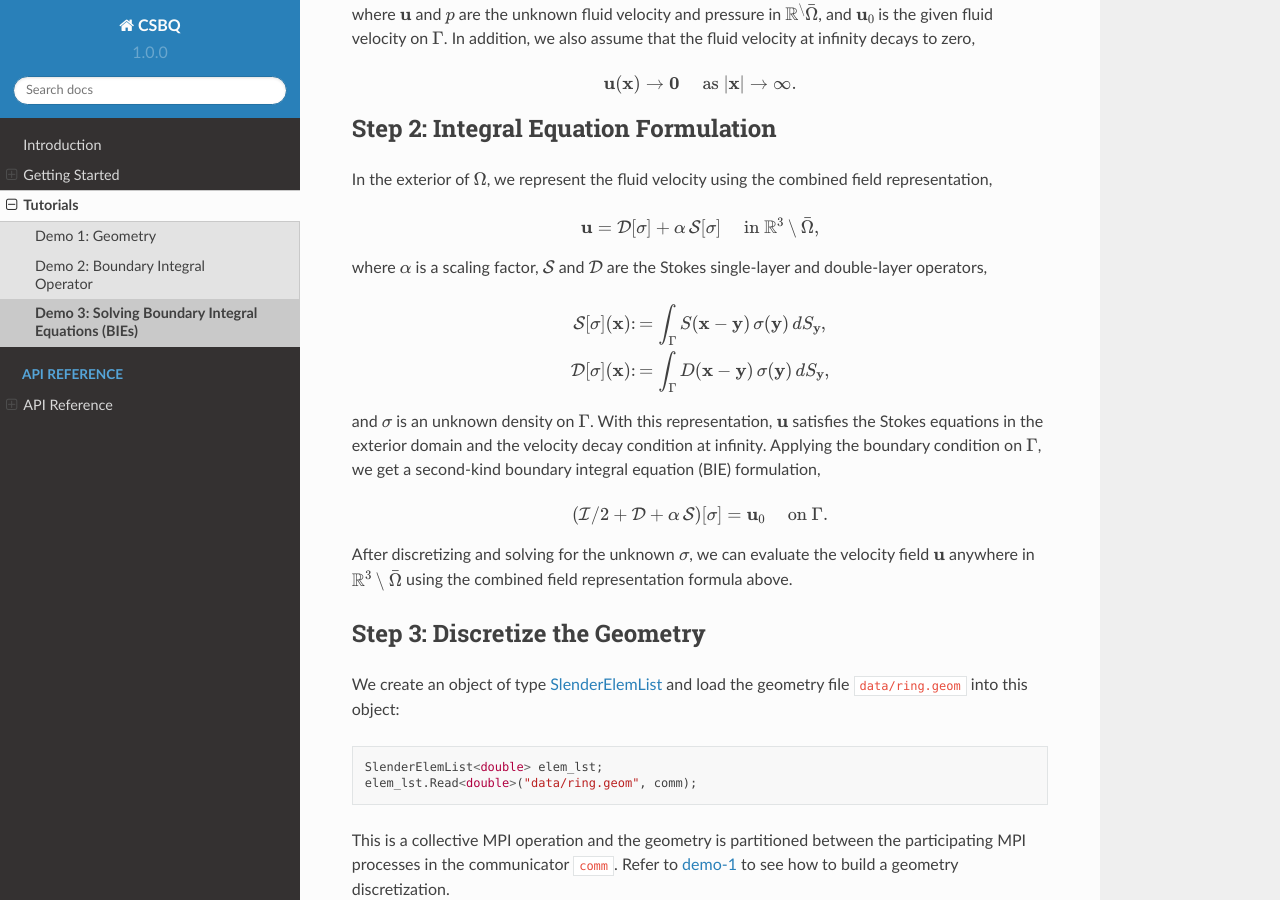
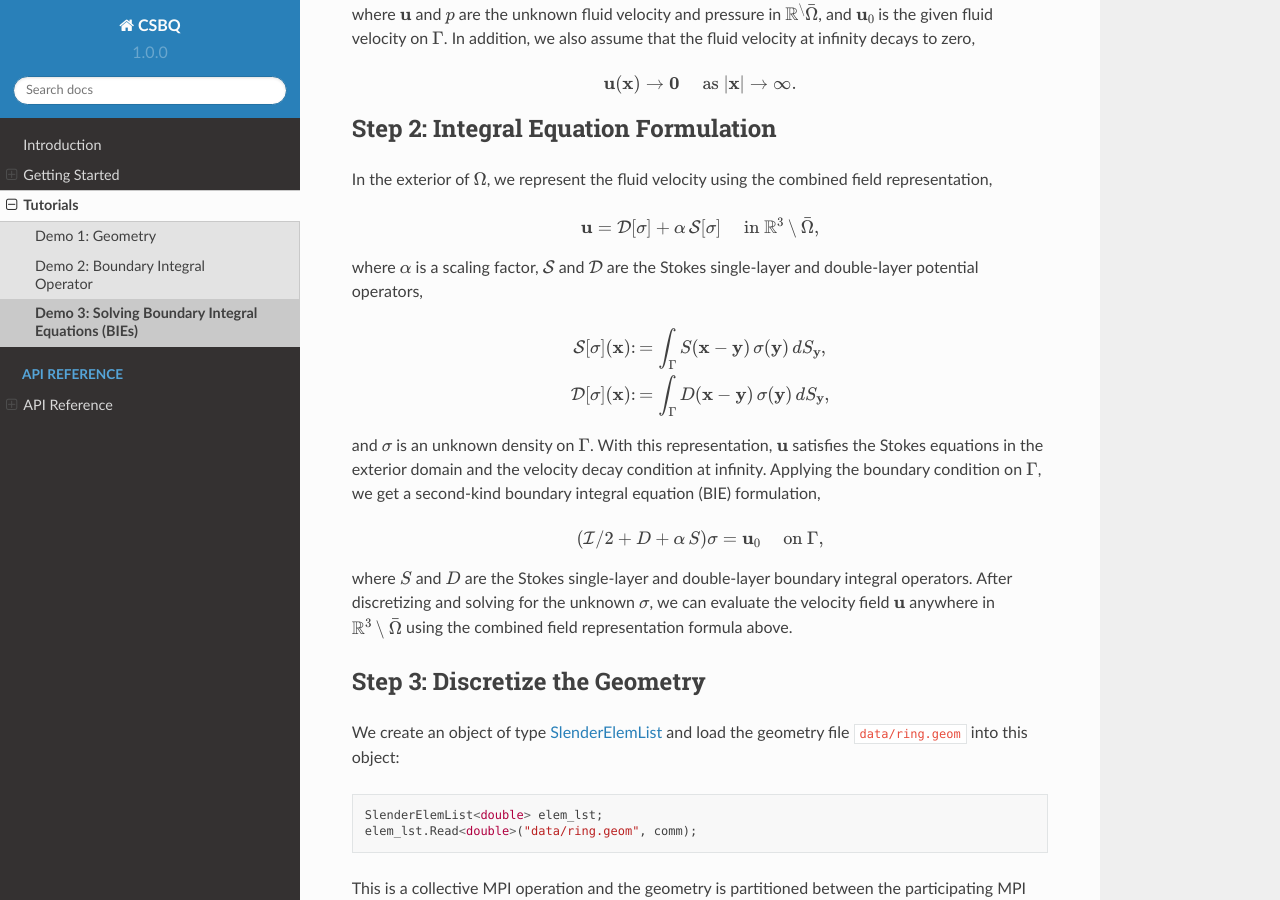
Before and after one commit to dmalhotra/CSBQ, a Sphinx documentation site: the page built from doc/tutorial/demo3.rst, in a window 1280 px wide and 900 px high, scrolled down 512 px. Built offline with Sphinx 7.4.7 and the Read the Docs theme 2.0.0, drawn with Linux system fonts in a browser that asks for light colours.

Commit message:
Update doc

```diff
--- a/doc/tutorial/demo3.rst
+++ b/doc/tutorial/demo3.rst
@@ -35,7 +35,7 @@ In the exterior of :math:`\Omega`, we represent the fluid velocity using the com
 
    \mathbf{u} = \mathcal{D}[\mathbf{\sigma}] + \alpha \, \mathcal{S}[\mathbf{\sigma}] \quad \mbox{ in } \mathbb{R}^3 \setminus \bar{\Omega},
 
-where :math:`\alpha` is a scaling factor,  :math:`\mathcal{S}` and :math:`\mathcal{D}` are the Stokes single-layer and double-layer operators,
+where :math:`\alpha` is a scaling factor,  :math:`\mathcal{S}` and :math:`\mathcal{D}` are the Stokes single-layer and double-layer potential operators,
 
 .. math::
 
@@ -48,8 +48,9 @@ Applying the boundary condition on :math:`\Gamma`, we get a second-kind boundary
 
 .. math::
 
-   (\mathcal{I}/2 + \mathcal{D} + \alpha \, \mathcal{S})[\mathbf{\sigma}] = \mathbf{u}_0 \quad \mbox{ on } \Gamma.
+   (\mathcal{I}/2 + D + \alpha \, S) \mathbf{\sigma} = \mathbf{u}_0 \quad \mbox{ on } \Gamma,
 
+where :math:`S` and :math:`D` are the Stokes single-layer and double-layer boundary integral operators.
 After discretizing and solving for the unknown :math:`\sigma`, we can evaluate the velocity field :math:`\mathbf{u}` anywhere in
 :math:`\mathbb{R}^3 \setminus \bar{\Omega}` using the combined field representation formula above.
 
```
Also changed, not shown: other parts of doc/tutorial/demo3.rst (+1 -1 lines).
